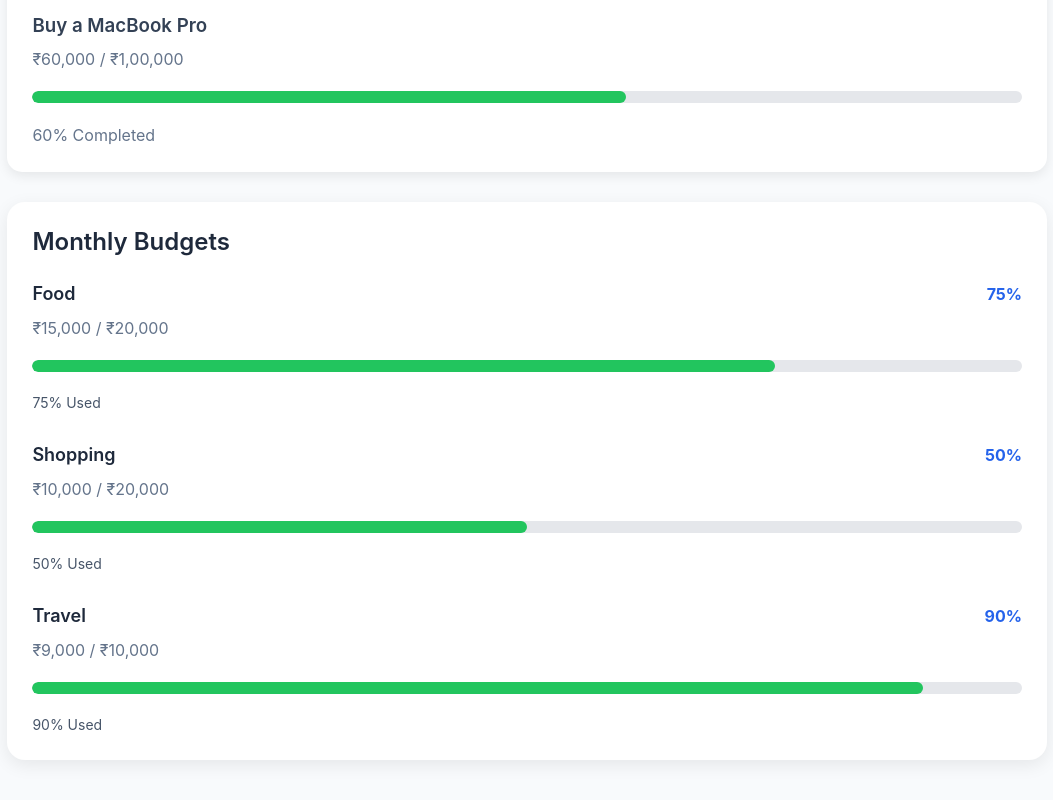
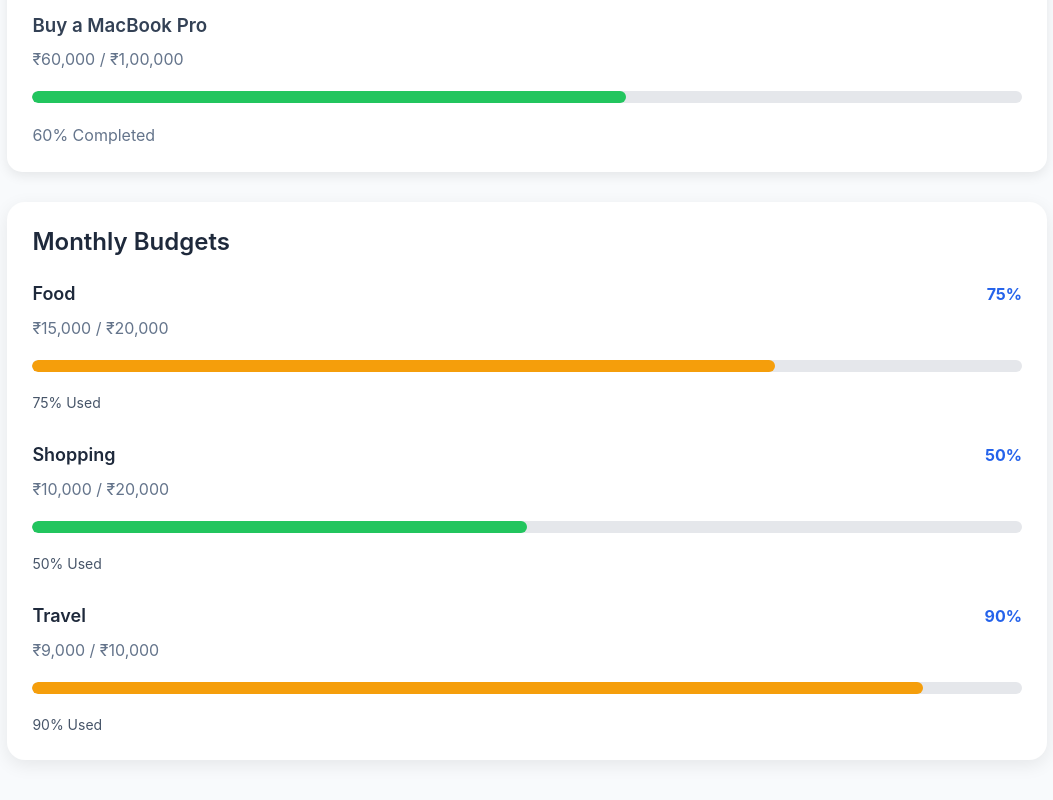
Before and after one commit to piyush6705/Finance-Tracker, a React (Vite) app in the folder finance-tracker/: page / in a window 1280 px wide. Shown: the part 1272-2072 px from the top of the page, without its empty margins (183-1236 px from the left). Built offline with nearby package versions, Linux system fonts and the light colour scheme.

Commit message:
creating components for  income page

```diff
--- a/finance-tracker/src/components/Dashboard/BudgetProgress/BudgetProgress.jsx
+++ b/finance-tracker/src/components/Dashboard/BudgetProgress/BudgetProgress.jsx
@@ -49,6 +49,12 @@ function BudgetProgress() {
                 className="progress-fill"
                 style={{
                   width: `${progress}%`,
+                   backgroundColor:
+                    progress <= 70
+                      ? "#22c55e"
+                      : progress <= 90
+                      ? "#f59e0b"
+                      : "#ef4444",
                 }}
               ></div>
             </div>
```
Also changed, not shown: finance-tracker/src/components/Income/AddIncomeModal/AddIncomeModal.css (added), finance-tracker/src/components/Income/AddIncomeModal/AddIncomeModel.jsx (added), finance-tracker/src/components/Income/IncomeCard/IncomeCard.css (added), finance-tracker/src/components/Income/IncomeCard/IncomeCard.jsx (added), finance-tracker/src/components/Income/IncomeList/IncomeList.css (added), finance-tracker/src/components/Income/IncomeList/IncomeList.jsx (added), finance-tracker/src/components/Income/SearchIncome/SearchIncome.css (added), finance-tracker/src/components/Income/SearchIncome/SearchIncome.jsx (added).
